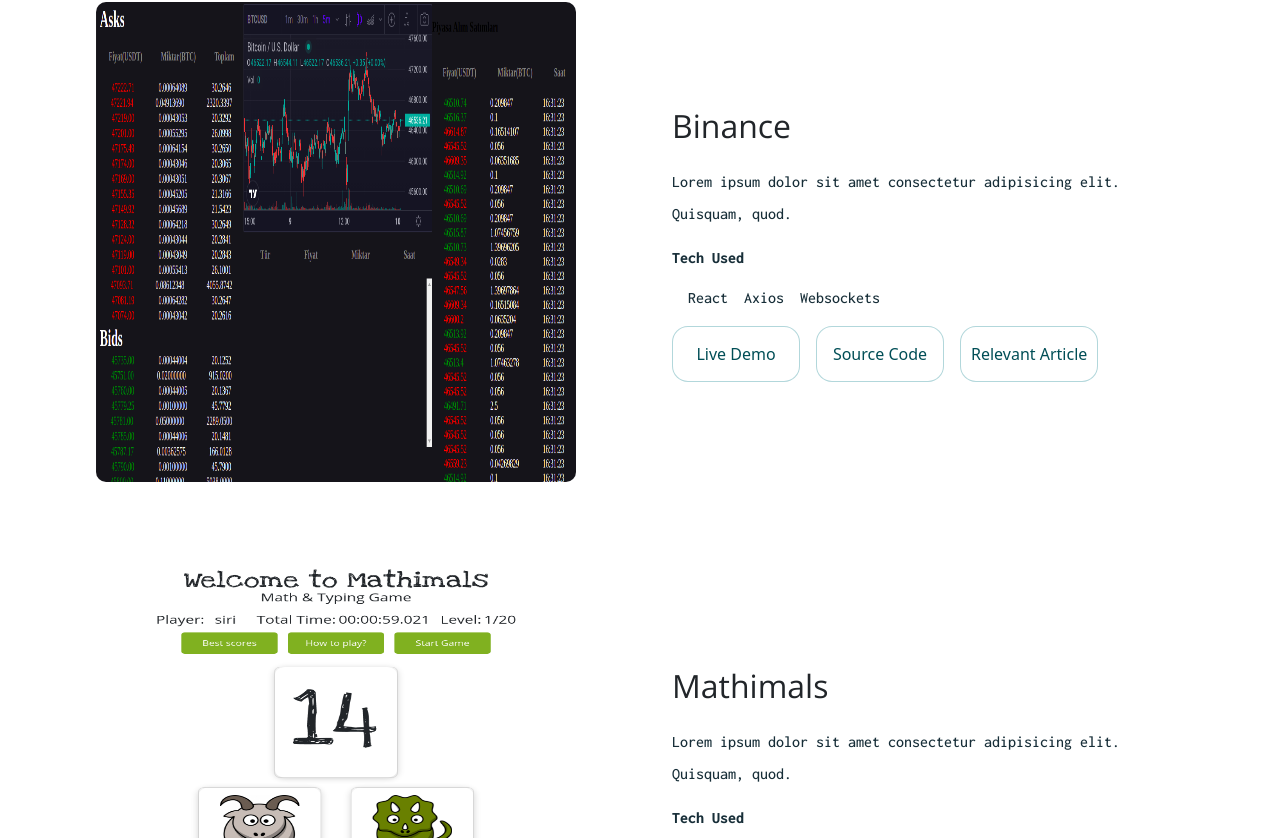
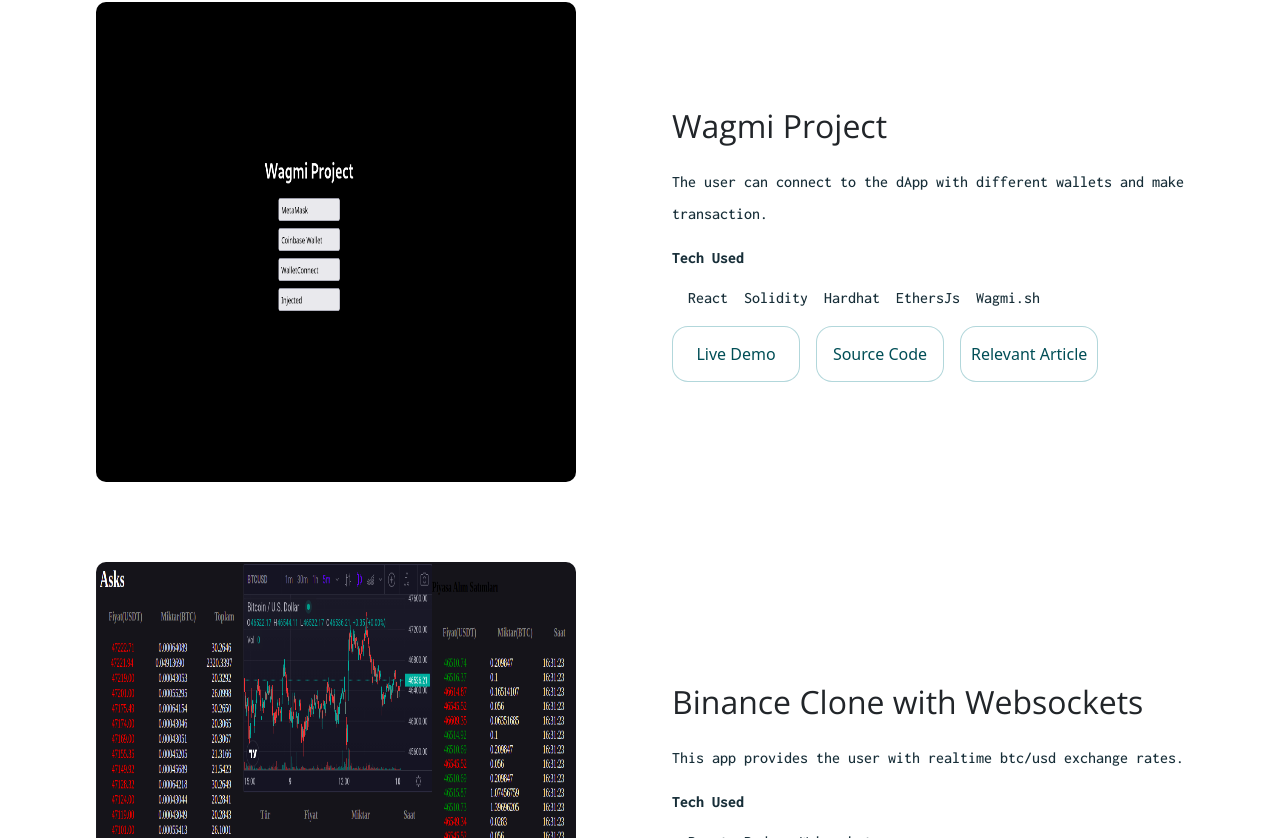
Before and after one commit to muratcan-yuksel/portfolio, a React (Create React App) app: page / in a window 1280 px wide. Shown: the part 822-1660 px from the top of the page. Built offline with nearby package versions, Linux system fonts and the light colour scheme; no server answers.

Commit message:
added links

```diff
--- a/src/components/projects/ProjectsContainer.js
+++ b/src/components/projects/ProjectsContainer.js
@@ -3,31 +3,69 @@
 import "./projects.css";
 import binanceImg from "../../assets/images/binance.png";
 import mathimals from "../../assets/images/mathimals.png";
+import wagmiImg from "../../assets/images/wagmiSS.png";
 
 const ProjectsContainer = () => {
   const data = [
     {
       id: 1,
-      img: binanceImg,
-      title: "Binance",
-      desc: "Lorem ipsum dolor sit amet consectetur adipisicing elit. Quisquam, quod.",
-      techUsed: ["React", "Axios", "Websockets"],
+      img: wagmiImg,
+      title: "Wagmi Project",
+      desc: "The user can connect to the dApp with different wallets and make transaction.",
+      techUsed: ["React", "Solidity", "Hardhat", "EthersJs", "Wagmi.sh"],
       // hasArticle: true,
       buttonTexts: [
-        { text: "Live Demo", link: "https://www.theodinproject.com/" },
-        { text: "Source Code", link: "https://www.theodinproject.com/" },
-        { text: "Relevant Article", link: "https://www.theodinproject.com/" },
+        {
+          text: "Live Demo",
+          link: " https://muratcan-yuksel.github.io/wagmi-front3/",
+        },
+        {
+          text: "Source Code",
+          link: " https://github.com/muratcan-yuksel/wagmi-post",
+        },
+        {
+          text: "Relevant Article",
+          link: "https://dev.to/muratcanyuksel/connecting-to-different-web3-wallets-using-wagmish-and-reactjs-1ojp",
+        },
       ],
     },
     {
       id: 2,
+      img: binanceImg,
+      title: "Binance Clone with Websockets",
+      desc: "This app provides the user with realtime btc/usd exchange rates.",
+      techUsed: ["React", "Redux", "Websockets"],
+      // hasArticle: true,
+      buttonTexts: [
+        {
+          text: "Live Demo",
+          link: "https://muratcan-yuksel.github.io/skyneb-app/",
+        },
+        {
+          text: "Source Code",
+          link: "https://github.com/muratcan-yuksel/skyneb-app",
+        },
+        {
+          text: "Relevant Article",
+          link: "https://dev.to/muratcanyuksel/using-websockets-with-react-50pi",
+        },
+      ],
+    },
+    {
+      id: 3,
       img: mathimals,
-      title: "Mathimals",
-      desc: "Lorem ipsum dolor sit amet consectetur adipisicing elit. Quisquam, quod.",
+      title: "Mathimals- A Children's Game",
+      desc: "A game for children to practice their spelling skills.",
       techUsed: ["Vanilla JS", "Bootstrap", "Firebase"],
       buttonTexts: [
-        { text: "Live Demo", link: "https://www.theodinproject.com/" },
-        { text: "Source Code", link: "https://www.theodinproject.com/" },
+        {
+          text: "Live Demo",
+          link: "https://muratcan-yuksel.github.io/Mathimals/",
+        },
+        {
+          text: "Source Code",
+          link: "https://github.com/muratcan-yuksel/Mathimals",
+        },
       ],
     },
   ];
```
Also changed, not shown: src/assets/images/wagmiSS.png (added).
